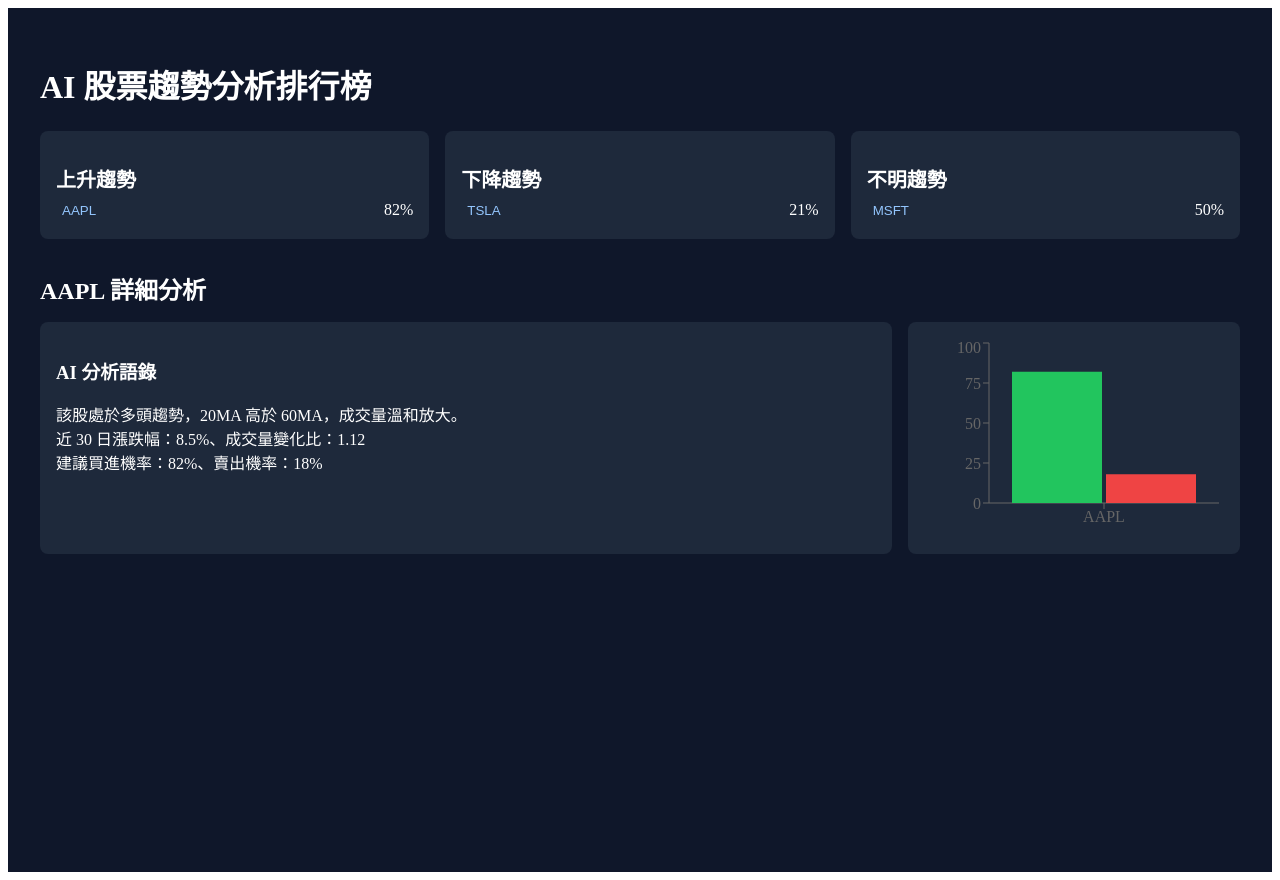
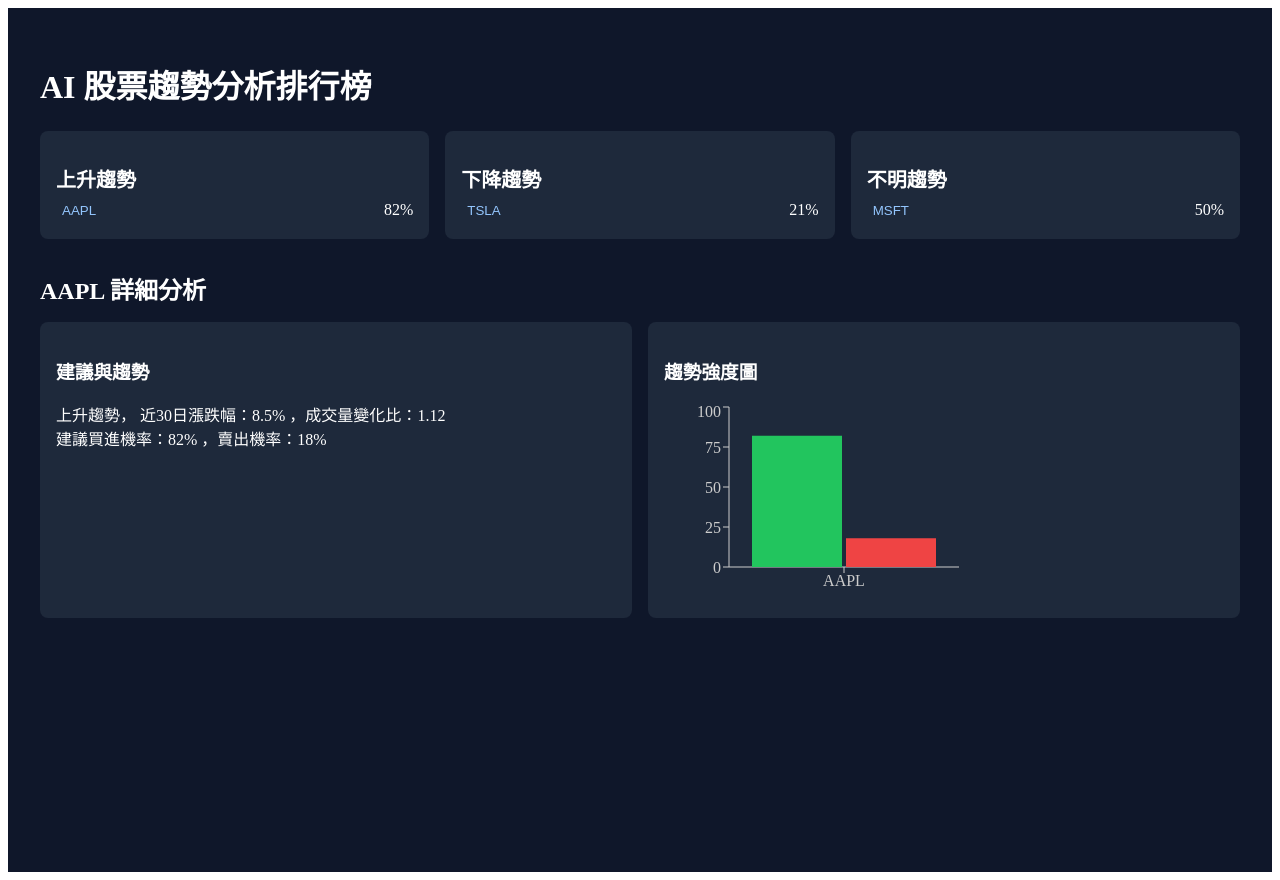
Before and after one commit to cheyuan1115/stock-ai-dashboard-v2, a React (Vite) app: page / in a window 1280 px wide. Both pictures are taken after a click on the button "AAPL". Built offline with nearby package versions, Linux system fonts and the light colour scheme.

Commit message:
Update Dashboard.jsx

```diff
--- a/src/pages/Dashboard.jsx
+++ b/src/pages/Dashboard.jsx
@@ -1,5 +1,5 @@
 import { useEffect, useState } from "react";
-import { LineChart, Line, XAxis, YAxis, Tooltip, BarChart, Bar } from "recharts";
+import { LineChart, Line, XAxis, YAxis, Tooltip, CartesianGrid, BarChart, Bar } from "recharts";
 
 const API_URL = "/data/stocks.json";
 
@@ -8,7 +8,9 @@
   const [selected, setSelected] = useState(null);
 
   useEffect(() => {
-    fetch(API_URL).then(res => res.json()).then(setData);
+    fetch(API_URL)
+      .then(res => res.json())
+      .then(json => setData(json));
   }, []);
 
   const categories = {
@@ -43,21 +45,21 @@
           <h2 style={{ fontSize: '1.5rem', marginBottom: '1rem' }}>{selected.股票代碼} 詳細分析</h2>
           <div style={{ display: 'flex', flexWrap: 'wrap', gap: '1rem' }}>
             <div style={{ backgroundColor: '#1e293b', padding: '1rem', borderRadius: '8px', flex: 1, minWidth: '300px' }}>
-              <h3>AI 分析語錄</h3>
+              <h3>建議與趨勢</h3>
               <p>
-                {selected.趨勢分類 === "上升" && "該股處於多頭趨勢，20MA 高於 60MA，成交量溫和放大。"}
-                {selected.趨勢分類 === "下降" && "該股目前處於空頭趨勢，均線下彎且量能不足。"}
-                {selected.趨勢分類 === "不明" && "目前趨勢尚未明朗，建議觀望。"}
+                {selected.趨勢分類}趨勢，
+                近30日漲跌幅：{selected["近30日漲跌幅(%)"]}%
+                ，成交量變化比：{selected["成交量變化(7/30)"]}
                 <br />
-                近 30 日漲跌幅：{selected["近30日漲跌幅(%)"]}%、成交量變化比：{selected["成交量變化(7/30)"]}
-                <br />
-                建議買進機率：{selected["建議買進機率(%)"]}%、賣出機率：{selected["建議賣出機率(%)"]}%
+                建議買進機率：{selected["建議買進機率(%)"]}%
+                ，賣出機率：{selected["建議賣出機率(%)"]}%
               </p>
             </div>
-            <div style={{ backgroundColor: '#1e293b', padding: '1rem', borderRadius: '8px' }}>
+            <div style={{ backgroundColor: '#1e293b', padding: '1rem', borderRadius: '8px', flex: 1, minWidth: '300px' }}>
+              <h3>趨勢強度圖</h3>
               <BarChart width={300} height={200} data={[selected]}>
-                <XAxis dataKey="股票代碼" />
-                <YAxis />
+                <XAxis dataKey="股票代碼" stroke="#ccc" />
+                <YAxis stroke="#ccc" />
                 <Tooltip />
                 <Bar dataKey="建議買進機率(%)" fill="#22c55e" />
                 <Bar dataKey="建議賣出機率(%)" fill="#ef4444" />
```
